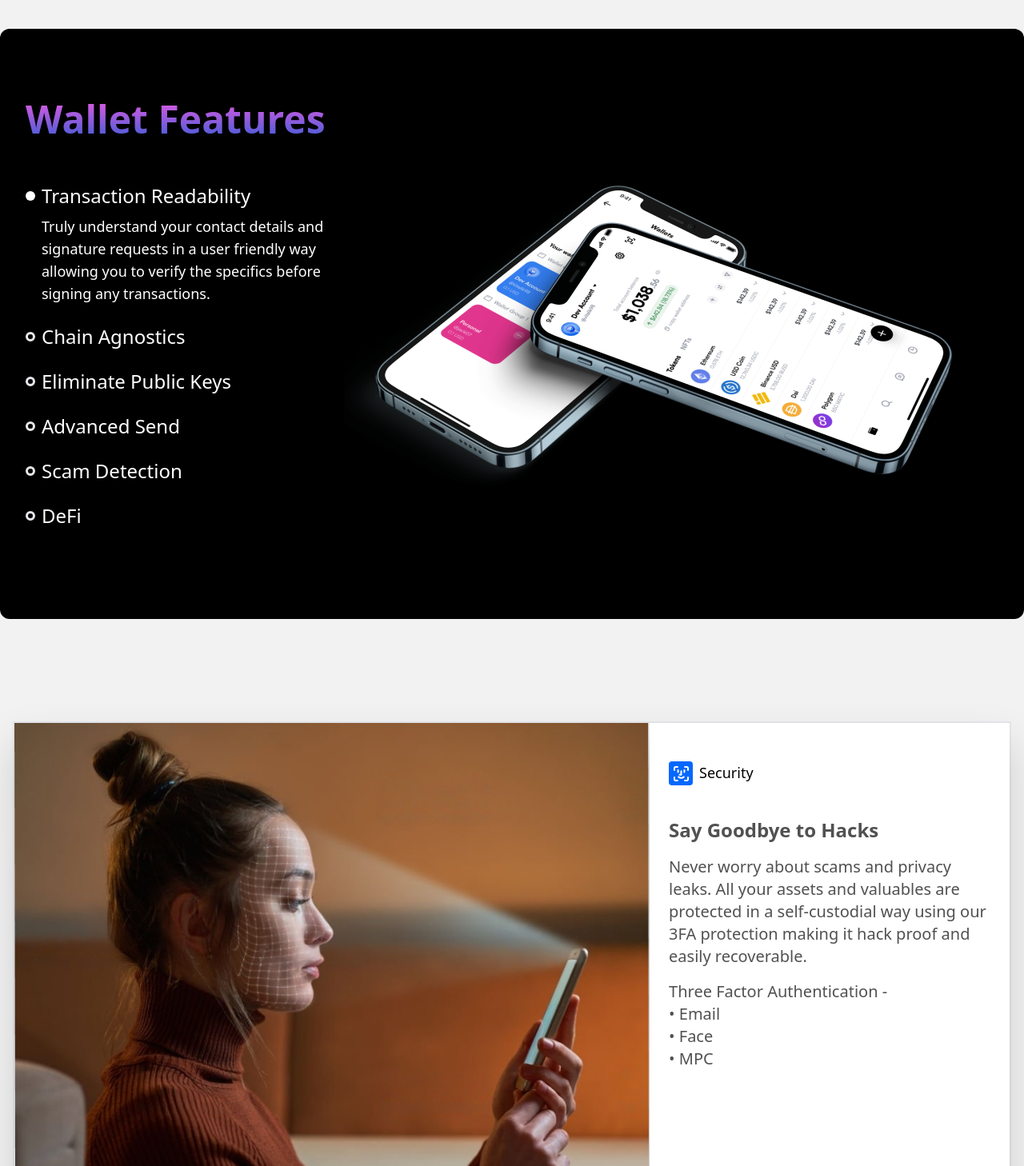
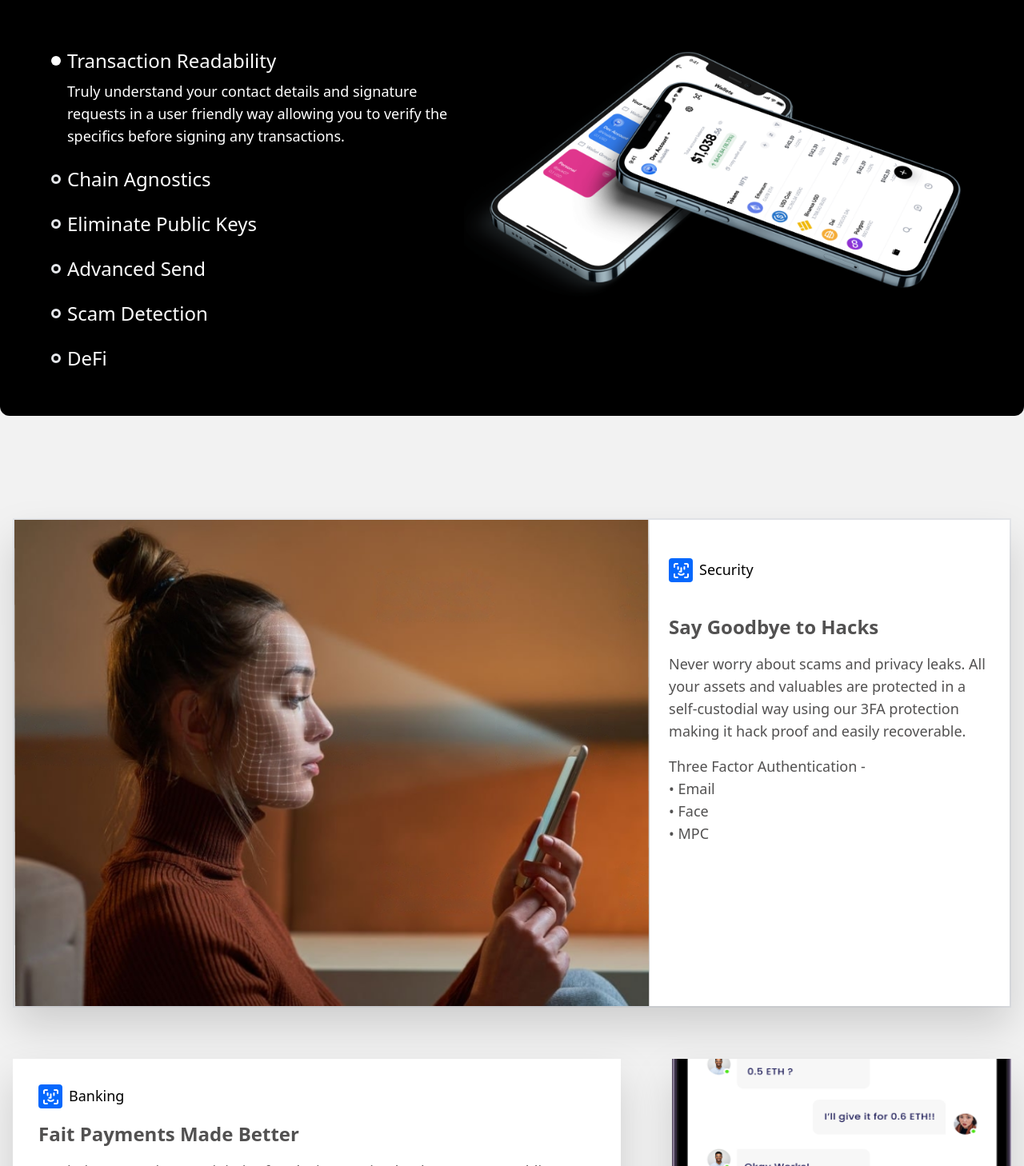
Before and after one commit to KartikeyCode/avex-website2023, a React (Create React App) app: page / in a window 1280 px wide. Shown: the part 2492-3950 px from the top of the page at 80% size. Built offline with nearby package versions, Linux system fonts and the light colour scheme; no server answers; the HTML template or start-up script is replaced by a standard one.

Commit message:
Fixed UI

```diff
--- a/package.json
+++ b/package.json
@@ -19,6 +19,7 @@
     "react-icons": "^4.9.0",
     "react-router-dom": "^6.13.0",
     "react-scripts": "5.0.1",
+    "react-toastify": "^9.1.3",
     "web-vitals": "^2.1.4"
   },
   "scripts": {
--- a/src/components/Collage.jsx
+++ b/src/components/Collage.jsx
@@ -35,7 +35,7 @@ const Collage = () => {
 
 
   return (
-    <div className="mb-36 grid grid-cols-1 sm:grid-cols-[1.79fr_1fr] gap-2 p-4 max-w-7xl mx-auto">
+    <div className="mb-36 grid grid-cols-1 lg:grid-cols-[1.79fr_1fr] gap-8 md:gap-16 p-4 max-w-7xl mx-auto">
 
       <motion.div
         ref={ref}
@@ -46,16 +46,16 @@ const Collage = () => {
         }}
         className="col-span-full border-2"
       >
-        <div className="col-span-full flex flex-col sm:flex-row drop-shadow-2xl">
+        <div className="col-span-full flex flex-col lg:flex-row drop-shadow-2xl">
           <div className=""><img src="/images/Banner1.png" alt="Girl"/></div>
           <div className="bg-white px-6 py-2">
             <div className="flex gap-2 py-10">
               <div className="rounded-[4px] flex justify-center items-center bg-[#0568FD] w-[30px] h-[30px]"><img src={smile} alt="smile"/></div>
-              <h1 className="text-[#000] font-medium text-lg ">{" "}Security{" "}</h1>
+              <h1 className="text-[#000] text-lg ">{" "}Security{" "}</h1>
             </div>
-            <h1 className="text-[#525151] text-2xl font-bold  mb-4"> Say Goodbye to Hacks </h1>
-            <p className="text-[#525151] font-medium text-xl  max-w-md">Never worry about scams and privacy leaks. All your assets and valuables are protected in a self-custodial way using our 3FA protection making it hack proof and easily recoverable.  </p>
-            <p className="text-[#525151] font-medium text-xl mt-4 max-w-md">Three Factor Authentication -<br/> • Email <br/>• Face <br/>• MPC </p>
+            <h1 className="text-[#525151] text-2xl font-bold mb-4"> Say Goodbye to Hacks </h1>
+            <p className="text-[#525151] max-w-md text-lg">Never worry about scams and privacy leaks. All your assets and valuables are protected in a self-custodial way using our 3FA protection making it hack proof and easily recoverable.  </p>
+            <p className="text-[#525151] mt-4 max-w-md text-lg">Three Factor Authentication -<br/> • Email <br/>• Face <br/>• MPC </p>
           </div>
         </div>
       </motion.div>
--- a/src/components/Features.jsx
+++ b/src/components/Features.jsx
@@ -37,8 +37,8 @@ const Features = () => {
 
   return (
     <div className="hero my-28">
-      <div className="flex flex-col-reverse xl:flex-row items-center justify-between bg-black rounded-xl p-8">
-        <div className="">
+      <div className="flex flex-col-reverse xl:flex-row items-center justify-between bg-black rounded-xl p-4 sm:p-8">
+        <div className="self-start xl:mt-8 xl:ml-8">
           <h1 className="text-4xl md:text-5xl font-bold mb-14 text-transparent bg-clip-text bg-gradient-to-b from-[#DF5AE1] to-[#465DD8] ">Wallet Features</h1>
           {FeaturesDetails.map((feature, index) => (
             <Accordian
@@ -50,7 +50,7 @@ const Features = () => {
             />
             ))}
         </div>
-        <img src="/images/Screen.png" alt="Iphone" className="" />
+        <img src="/images/Screen.png" alt="Iphone" className="" width={668} />
       </div>
     </div>
   );
--- a/src/components/Footer.jsx
+++ b/src/components/Footer.jsx
@@ -1,5 +1,7 @@
 import React from "react";
 import axios from "axios";
+import { ToastContainer, toast } from 'react-toastify';
+import 'react-toastify/dist/ReactToastify.css';
 
 const BASE_URL = process.env.REACT_APP_BASE_URL;
 
@@ -17,7 +19,7 @@ const Footer = () => {
       alert("Thank you for subscribing to our newsletter!");
     })
     .catch((err) => {
-      console.log(err);
+
     })
   }
 
@@ -37,7 +39,7 @@ const Footer = () => {
               src="/images/Footer Logo.png"
               alt="Avex Logo"
             />
-            <div className="flex gap-4 mt-4">
+            <div className="flex gap-8 mt-4">
               <a href="https://twitter.com/avex_xyz" className="hover:scale-105"><img className="w-[30px] h-[30px]" src="/images/Twitter.svg" alt="Twitter" /></a>
               <a href="https://www.instagram.com/avex_xyz/" className="hover:scale-105"><img className="w-[30px] h-[30px]" src="/images/Instagram.svg" alt="Instagram" /></a>
               <a href="mailto:team@avex.technology" className="hover:scale-105"><img className="w-[30px] h-[30px]" src="/images/Mail.svg" alt="Mail" /></a>
--- a/src/components/Information.jsx
+++ b/src/components/Information.jsx
@@ -41,7 +41,7 @@ const Data = [
 
 const Information = () => {
   return (
-    <section className="pt-36 max-w-7xl mx-auto flex flex-wrap items-center justify-center gap-8">
+    <section className="max-w-7xl mx-auto flex flex-wrap items-center justify-center gap-8" id='Features'>
         {Data.map((card) => (
             <Card key={card.id} badge={card.badge} heading={card.heading} details={card.details} colour={card.colour} />
         ))}
--- a/src/components/Navbar.jsx
+++ b/src/components/Navbar.jsx
@@ -2,7 +2,7 @@ import React from "react";
 
 const Navbar = () => {
   return (
-    <div className="navbar border-2   z-50 top-10 max-w-xs lg:max-w-xl fixed left-1/2 -translate-x-1/2">
+    <div className="navbar border-2 z-50 top-2 max-w-xs lg:max-w-xl fixed left-1/2 -translate-x-1/2">
       <div className="flex-1">
         <a href="/" className="ml-9">
           <img src="/images/Logo.png" alt="Avex Logo" />
@@ -21,7 +21,7 @@ const Navbar = () => {
           </li>
           <li>
             <a
-              href="/"
+              href="#Features"
               className="font-inter font-bold"
               style={{ color: "#7d7d7d" }}>
               {" "}
```
Also changed, not shown: 1 other file (tests, documents, lock files or other folders).
